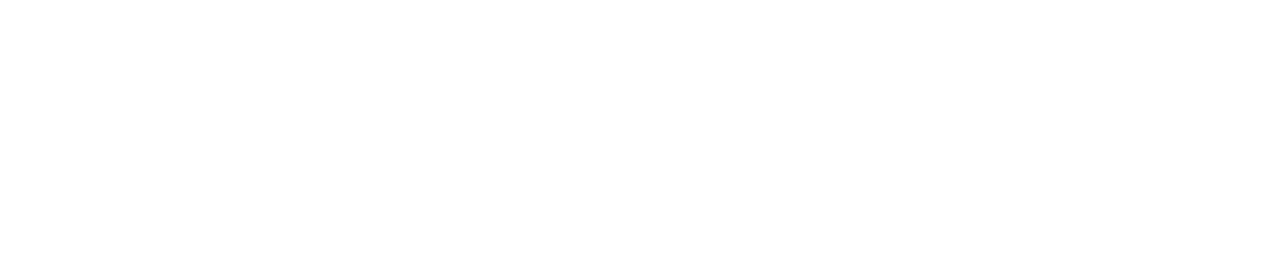
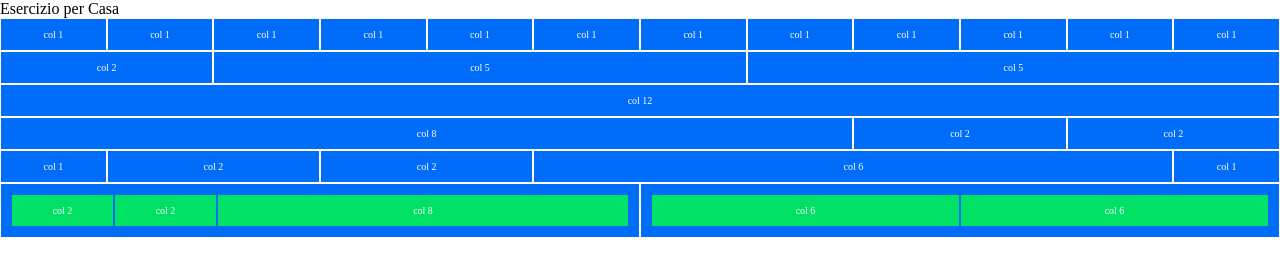
Before and after one commit to GretaFormica/html-css-12bool, a plain HTML site: page index.html in a window 1280 px wide. Drawn offline with Linux system fonts and the light colour scheme.

Commit message:
first section

```diff
--- /dev/null
+++ b/12bool.css
@@ -0,0 +1,77 @@
+
+.row {
+	display: flex;
+}
+
+[class*="col-"] {
+	flex: 0 0 auto;
+}
+
+
+/* COLONNE */
+
+.col {
+	flex-grow: 1;
+	flex-basis: 0;
+	max-width: 100%;
+}
+
+.col-1 {
+	flex-basis: calc((100% / 12) * 1);
+	max-width: calc((100% / 12) * 1);
+}
+
+.col-2 {
+	flex-basis: calc((100% / 12) * 2);
+	max-width: calc((100% / 12) * 2);
+}
+
+.col-3 {
+	flex-basis: calc((100% / 12) * 3);
+	max-width: calc((100% / 12) * 3);
+}
+
+.col-4 {
+	flex-basis: calc((100% / 12) * 4);
+	max-width: calc((100% / 12) * 4);
+}
+
+.col-5 {
+	flex-basis: calc((100% / 12) * 5);
+	max-width: calc((100% / 12) * 5);
+}
+
+.col-6 {
+	flex-basis: calc((100% / 12) * 6);
+	max-width: calc((100% / 12) * 6);
+}
+
+.col-7 {
+	flex-basis: calc((100% / 12) * 7);
+	max-width: calc((100% / 12) * 7);
+}
+
+.col-8 {
+	flex-basis: calc((100% / 12) * 8);
+	max-width: calc((100% / 12) * 8);
+}
+
+.col-9 {
+	flex-basis: calc((100% / 12) * 9);
+	max-width: calc((100% / 12) * 9);
+}
+
+.col-10 {
+	flex-basis: calc((100% / 12) * 10);
+	max-width: calc((100% / 12) * 10);
+}
+
+.col-11 {
+	flex-basis: calc((100% / 12) * 11);
+	max-width: calc((100% / 12) * 11);
+}
+
+.col-12 {
+	flex-basis: calc((100% / 12) * 12);
+	max-width: calc((100% / 12) * 12);
+}
--- a/index.html
+++ b/index.html
@@ -14,19 +14,148 @@
 	<link rel="stylesheet" href="./reset.css">
 	<link rel="stylesheet" href="./utils.css">
 	<link rel="stylesheet" href="./style.css">
+	<link rel="stylesheet" href="./12bool.css">
 </head>
 
 <body>
 
 	<!-- inizio header -->
 	<header>
-
+		<h1>Esercizio per Casa</h1>
 	</header>
 	<!-- fine header -->
 
 	<!-- inizio main -->
 	<main>
+		<section class="section top">
+			<div class="row">
+				<div class="col-1">
+					<div class="box">col 1</div>
+				</div>
+				<div class="col-1">
+					<div class="box">col 1</div>
+				</div>
+				<div class="col-1">
+					<div class="box">col 1</div>
+				</div>
+				<div class="col-1">
+					<div class="box">col 1</div>
+				</div>
+				<div class="col-1">
+					<div class="box">col 1</div>
+				</div>
+				<div class="col-1">
+					<div class="box">col 1</div>
+				</div>
+				<div class="col-1">
+					<div class="box">col 1</div>
+				</div>
+				<div class="col-1">
+					<div class="box">col 1</div>
+				</div>
+				<div class="col-1">
+					<div class="box">col 1</div>
+				</div>
+				<div class="col-1">
+					<div class="box">col 1</div>
+				</div>
+				<div class="col-1">
+					<div class="box">col 1</div>
+				</div>
+				<div class="col-1">
+					<div class="box">col 1</div>
+				</div>
+			</div>
 
+			<div class="row">
+				<div class="col-2">
+					<div class="box">col 2</div>
+				</div>
+
+				<div class="col-5">
+					<div class="box">col 5</div>
+				</div>
+				<div class="col-5">
+					<div class="box">col 5</div>
+				</div>
+			</div>
+
+			<div class="row">
+				<div class="col-12">
+					<div class="box">col 12</div>
+				</div>
+			</div>
+
+			<div class="row">
+				<div class="col-8">
+					<div class="box">col 8</div>
+				</div>
+
+				<div class="col-2">
+					<div class="box">col 2</div>
+				</div>
+				<div class="col-2">
+					<div class="box">col 2</div>
+				</div>
+			</div>
+
+			<div class="row">
+				<div class="col-1">
+					<div class="box">col 1</div>
+				</div>
+
+				<div class="col-2">
+					<div class="box">col 2</div>
+				</div>
+				<div class="col-2">
+					<div class="box">col 2</div>
+				</div>
+
+				<div class="col-6">
+					<div class="box">col 6</div>
+				</div>
+
+				<div class="col-1">
+					<div class="box">col 1</div>
+				</div>
+			</div>
+
+			<div class="row">
+				<div class="col-6">
+					<div class="box">
+
+						<div class="row">
+							<div class="col-2">
+								<div class="box green">col 2</div>
+							</div>
+							<div class="col-2">
+								<div class="box green">col 2</div>
+							</div>
+
+							<div class="col-8">
+								<div class="box green">col 8</div>
+							</div>
+						</div>
+					</div>
+				</div>
+
+				<div class="col-6">
+					<div class="box">
+
+						<div class="row">
+							<div class="col-6">
+								<div class="box green">col 6</div>
+							</div>
+							<div class="col-6">
+								<div class="box green">col 6</div>
+							</div>
+						</div>
+					</div>
+				</div>
+
+			</div>
+
+		</section>
 	</main>
 	<!-- fine main -->
 
--- a/style.css
+++ b/style.css
@@ -0,0 +1,15 @@
+.box {
+	text-align: center;
+	border: 1px solid white;
+	background-color: #006cfa;
+	padding: 10px;
+    color: white;
+    font-size: 10px;
+
+	width: 100%;
+}
+
+.box.green{
+    background-color: #00e165;
+    border-color: #006cfa;
+}
```
